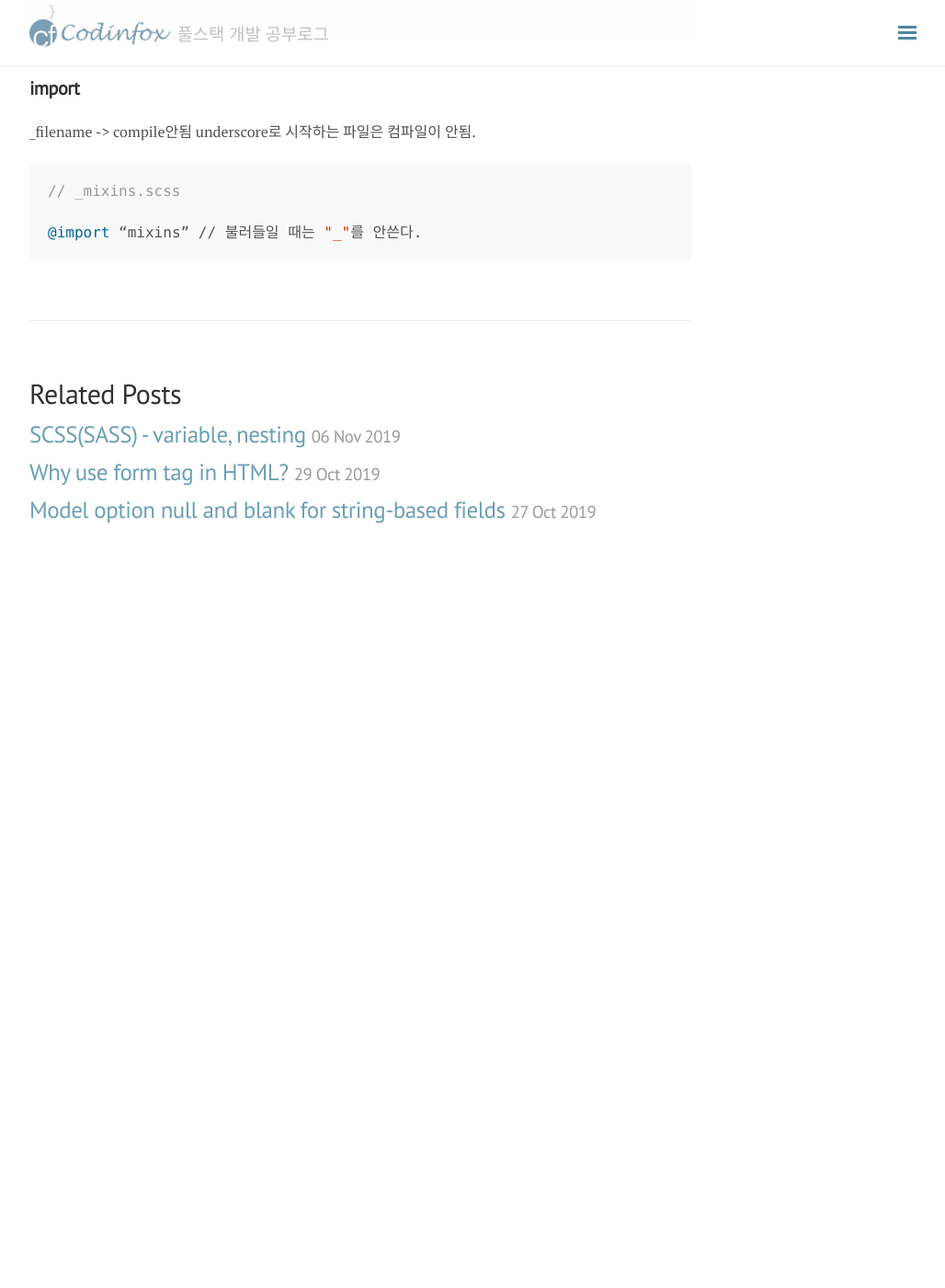
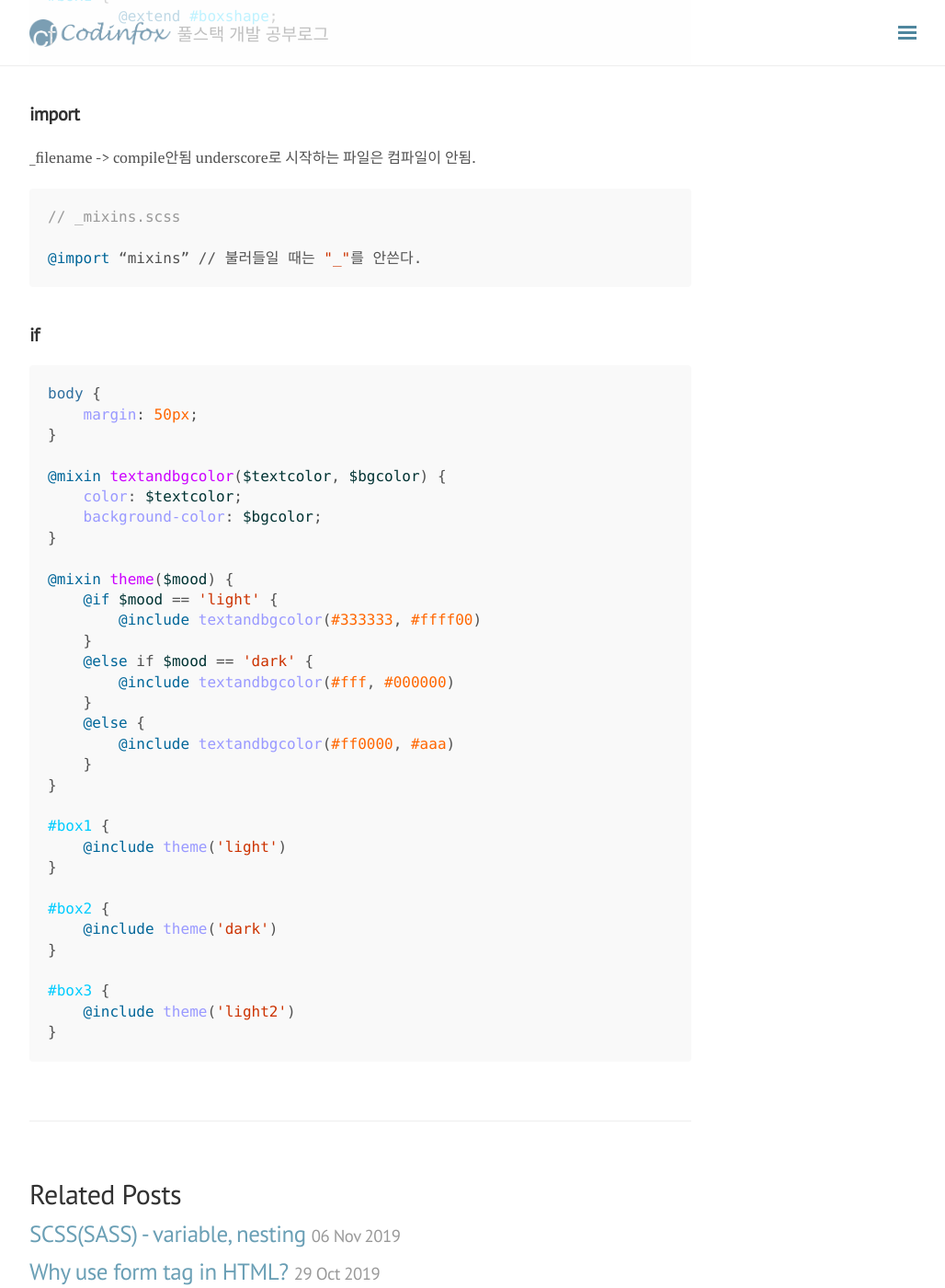
Before and after one commit to haeyong27/haeyong27.github.io, a Jekyll site: the page built from _posts/WEB/2019-11-06-SASS(SCSS)-mixins.md, in a window 1280 px wide and 1400 px high, scrolled down 1034 px. Shown: the whole window at 92% size, without its empty margins (248-1276 px from the left). Built offline with Jekyll 4.4.1, drawn with Linux system fonts in a browser that asks for light colours; nearby versions of some CDN libraries; before the commit the page ends 1664 px from its top, so only the background shows below that; some of the changed text lies outside the part shown.

Commit message:
SCSS if 추가

````diff
--- a/_posts/WEB/2019-11-06-SASS(SCSS)-mixins.md
+++ b/_posts/WEB/2019-11-06-SASS(SCSS)-mixins.md
@@ -1,6 +1,6 @@
 ---
 layout: post
-title:  "SCSS(SASS) - mixin, extend, import"
+title:  "SCSS(SASS) - mixin, extend, import, if"
 date:   2019-11-06
 categories: WEB
 tag: [CSS, WEB]
@@ -9,6 +9,7 @@ tag: [CSS, WEB]
   - [mixin](#mixin)
   - [extend](#extend)
   - [import](#import)
+  - [if](#if)
 # SASS(SCSS) - mixin, extend, import
 
 ## mixin
@@ -47,3 +48,41 @@ underscore로 시작하는 파일은 컴파일이 안됨.
 
 @import “mixins” // 불러들일 때는 "_"를 안쓴다.
 ```
+
+## if
+
+
+```scss
+body {
+    margin: 50px;
+}
+
+@mixin textandbgcolor($textcolor, $bgcolor) {
+    color: $textcolor;
+    background-color: $bgcolor;
+}
+
+@mixin theme($mood) {
+    @if $mood == 'light' {
+        @include textandbgcolor(#333333, #ffff00)
+    }
+    @else if $mood == 'dark' {
+        @include textandbgcolor(#fff, #000000)
+    }
+    @else {
+        @include textandbgcolor(#ff0000, #aaa)
+    }
+}
+
+#box1 {
+    @include theme('light')
+}
+
+#box2 {
+    @include theme('dark')
+}
+
+#box3 {
+    @include theme('light2')
+}
+```
````
